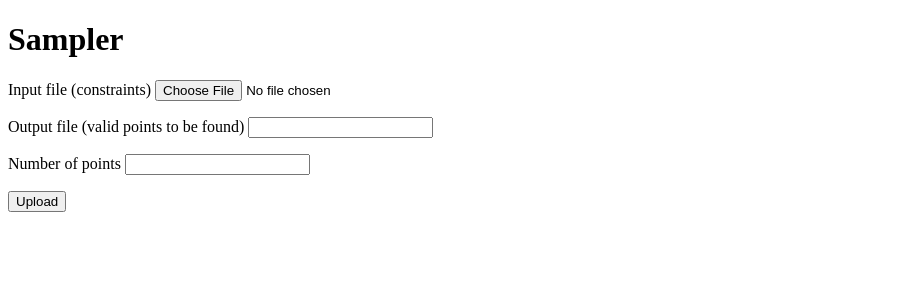
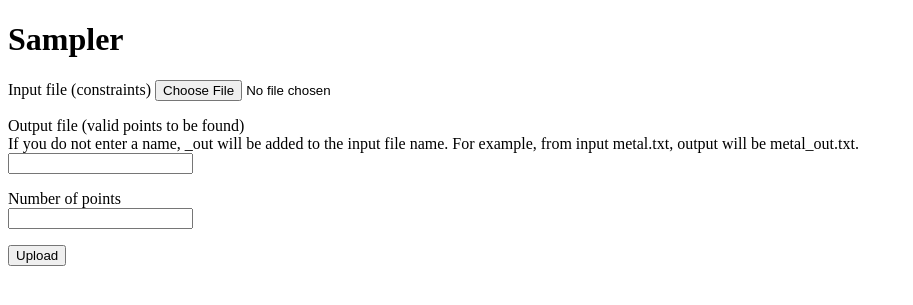
Before and after one commit to bertiewooster/sampler-flask2, a Flask app: page /run in a window 1280 px wide. Shown: the top 305 px of the page, without its empty margins (0-913 px from the left). Run offline with Flask 2, Linux system fonts and the light colour scheme.

Commit message:
Reformatted run.html

```diff
--- a/templates/run.html
+++ b/templates/run.html
@@ -8,13 +8,18 @@
         </p>
         <p>
             <label for="output_file">Output file (valid points to be found)</label>
+            <br>
+                If you do not enter a name, _out will be added to the input file name.
+                For example, from input metal.txt, output will be metal_out.txt.
+            <br>
             <input type="text" name=output_file>
         </p>
         <p>
             <label for="n_results">Number of points</label>
-            <input type="number" name=n_results>
+            <br><input type="number" name=n_results>
         </p>
         <p>
             <input type=submit value=Upload>
         </p>
     </form>
+    <div id="status"></div>
```
